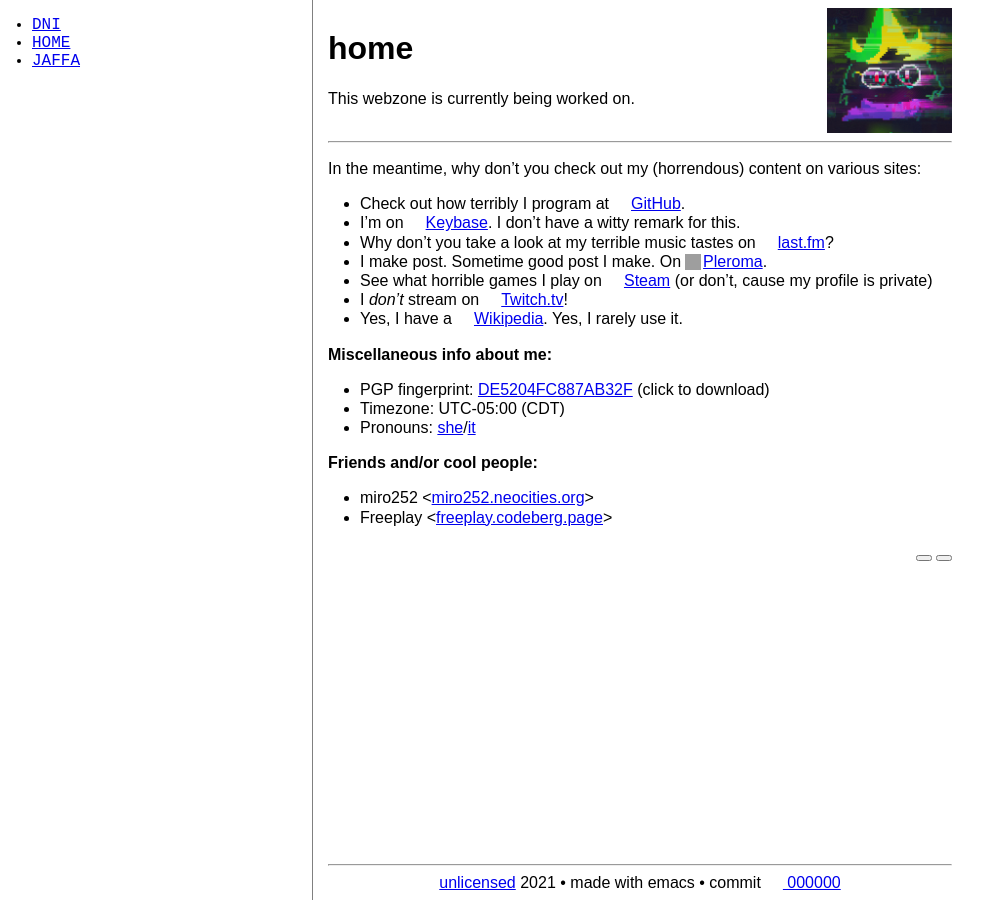
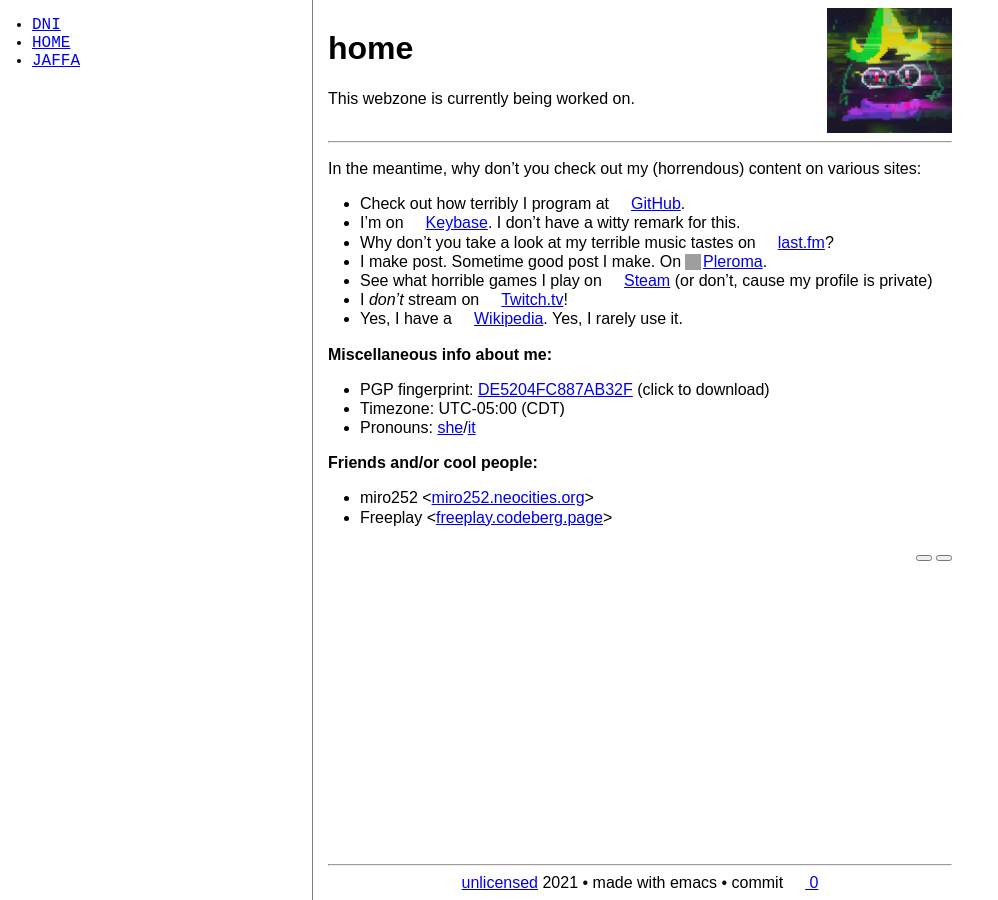
Before and after one commit to ezist/ezist.github.io, a Jekyll site: the page built from index.md, in a window 1280 px wide. Shown: the whole page, without its empty margins (0-998 px from the left). Built offline with Jekyll 4.4.1, drawn with Linux system fonts in a browser that asks for light colours; a style sheet for code colours, icons or effects is not loaded; grey boxes are pictures that could not be loaded.

Commit message:
Use correct part of the commit ID
Signed-off-by: ezist <maxwell1998r@gmail.com>

```diff
--- a/_includes/footer.html
+++ b/_includes/footer.html
@@ -3,6 +3,6 @@
   <a href="https://unlicense.org/">unlicensed</a> 2021 &bull;
   made with emacs &bull;
   commit <a href="{{ site.github.repository_url }}/commit/{{ site.github.build_revision }}">
-    {{ site.github.build_revision | slice: -6, 6 }}
+    {{ site.github.build_revision | slice: 6 }}
   </a>
 </div>
```
